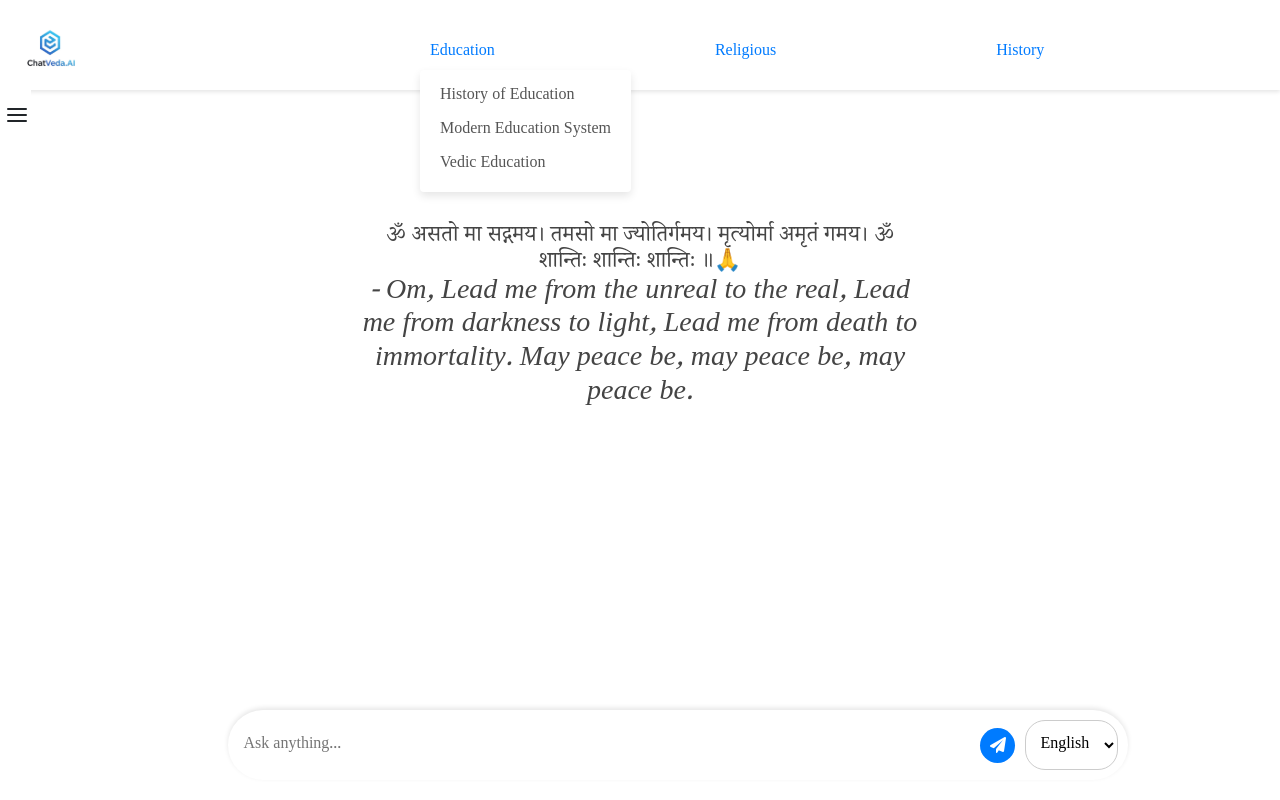
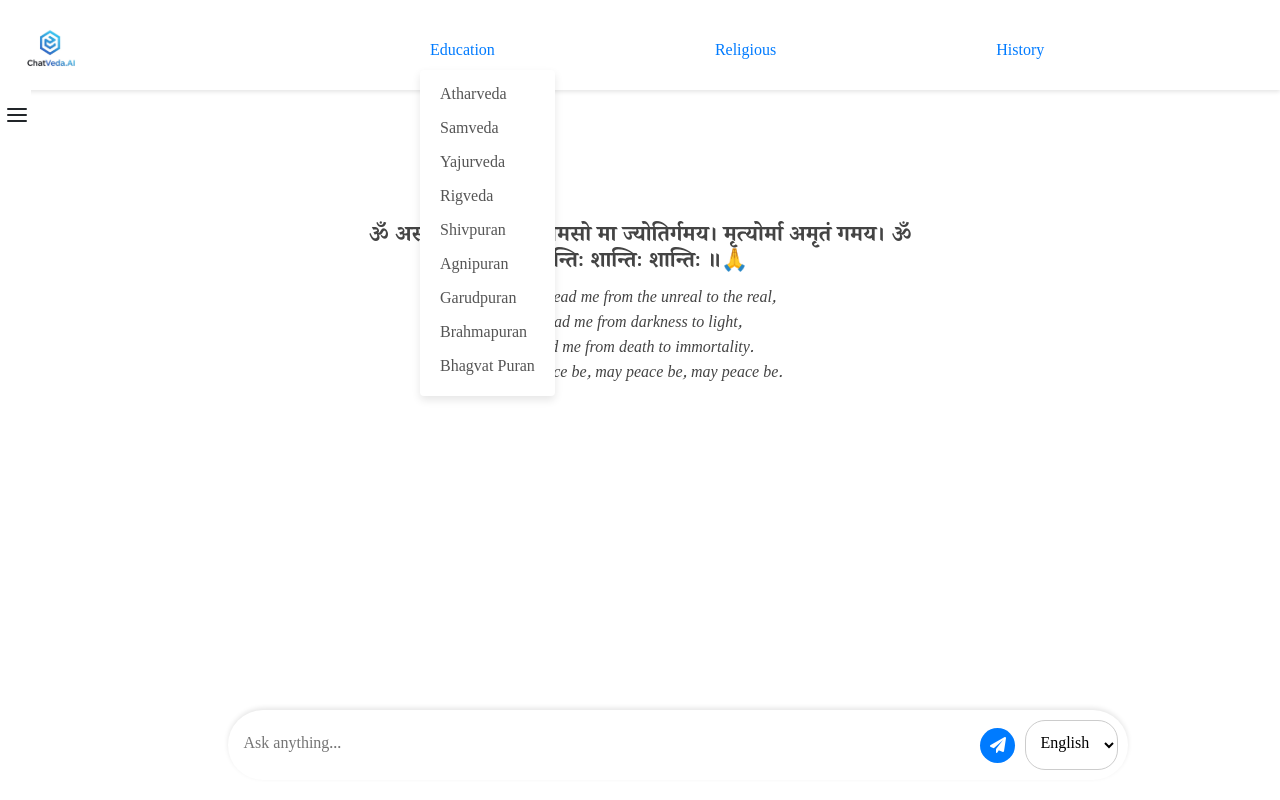
Before and after one commit to Sneha-Infoveda/infoveda9370, a React (Create React App) app: page / in a window 1280 px wide. Both pictures are taken after a click on the button "Education". Built offline with nearby package versions, Linux system fonts and the light colour scheme.

Commit message:
Updated UI Functionality

```diff
--- a/src/App.js
+++ b/src/App.js
@@ -12,6 +12,7 @@ function App() {
     const [isSidebarOpen, setIsSidebarOpen] = useState(false); // Track sidebar state
     const [showWelcome, setShowWelcome] = useState(true); // Welcome message state
     const [language, setLanguage] = useState("en"); // ✅ Add language state
+    const [isGenerating, setIsGenerating] = useState(false); // ✅ Add isGenerating state
 
     // Hide welcome message when user sends a message
     useEffect(() => {
@@ -29,23 +30,31 @@ function App() {
 
     return (
         <div className={`app-container ${isSidebarOpen ? 'sidebar-open' : ''}`}>
-            {/* Pass isSidebarOpen as a prop */}
             <Navbar onSearch={(query) => setQuery(query)} isSidebarOpen={isSidebarOpen} />
             <Sidebar setQuery={setQuery} isOpen={isSidebarOpen} setIsOpen={setIsSidebarOpen} />
 
             {/* Display Welcome Message Before Chat Starts */}
             {showWelcome && (
                 <div className="welcome-message">
-                    <h2>
-                        ॐ असतो मा सद्गमय। तमसो मा ज्योतिर्गमय। मृत्योर्मा अमृतं गमय। ॐ शान्तिः शान्तिः शान्तिः ॥
-                        <span role="img" aria-label="smile">🙏</span>
-                        <h3><i>- Om,
-                            Lead me from the unreal to the real,
-                            Lead me from darkness to light,
-                            Lead me from death to immortality.
-                            May peace be, may peace be, may peace be.</i></h3>
-                    </h2>
-                </div>
+                <h2>
+                    ॐ असतो मा सद्गमय। तमसो मा ज्योतिर्गमय। मृत्योर्मा अमृतं गमय। ॐ शान्तिः शान्तिः शान्तिः ॥
+                    <span role="img" aria-label="smile">🙏</span>
+                </h2>
+
+                <h3 className="sanskrit-text">
+                    <i>- Om, Lead me from the unreal to the real,</i>
+                </h3>
+                <h3>
+                    <i>Lead me from darkness to light,</i>
+                </h3>
+                <h3>
+                    <i>Lead me from death to immortality.</i>
+                </h3>
+                <h3>
+                    <i>May peace be, may peace be, may peace be.</i>
+                </h3>
+            </div>
+
             )}
 
             {/* Main Content */}
@@ -54,10 +63,15 @@ function App() {
                     query={query}
                     setQuery={setQuery}
                     setChatHistory={setChatHistory}
-                    language={language}  // ✅ Pass language state
-                    setLanguage={setLanguage} // ✅ Pass setLanguage function
+                    language={language}
+                    setLanguage={setLanguage}
+                    setIsGenerating={setIsGenerating} // ✅ Pass isGenerating function to SearchBar
                 />
-                <ChatContainer chatHistory={chatHistory} setQuery={setQuery} />
+                <ChatContainer
+                    chatHistory={chatHistory}
+                    setQuery={setQuery}
+                    isGenerating={isGenerating} // ✅ Pass isGenerating state to ChatContainer
+                />
             </div>
         </div>
     );
--- a/src/assets/styles.css
+++ b/src/assets/styles.css
@@ -241,6 +241,21 @@ ul li a i {
     word-break: break-word;
     white-space: normal;
 }
+.welcome-message h2 {
+    font-size: 22px; /* Keep h2 slightly larger */
+    font-weight: bold;
+    margin-bottom: 10px; /* Space below Sanskrit text */
+}
+
+.welcome-message h3 {
+    font-size: 16px; /* Reduce size of English text */
+    margin-bottom: 6px; /* Adds space between lines */
+}
+
+.sanskrit-text {
+    margin-top: 12px; /* Extra spacing above first English translation */
+}
+
 
 /* Responsive Adjustments */
 @media (max-width: 768px) {
@@ -248,14 +263,14 @@ ul li a i {
         width: 90%;
     }
     .welcome-message h2 {
-        font-size: 1.5em;
+        font-size: 1em;
         margin-top: 50px;
     }
 }
 
 @media (max-width: 480px) {
     .welcome-message h2 {
-        font-size: 1.2em;
+        font-size: 1em;
     }
 }
 
--- a/src/components/ChatContainer.css
+++ b/src/components/ChatContainer.css
@@ -15,7 +15,7 @@
     overflow-y: auto;
 }
 .chat-container {
-    max-height: 800px; /* Set a proper height for scrolling */
+    max-height: 600px; /* Set a proper height for scrolling */
     overflow-y: auto; /* Enable vertical scrolling */
 
     scroll-behavior: smooth; /* Smooth scrolling */
@@ -105,6 +105,7 @@
     margin: 5px 0; /* Remove large spacing */
 }
 
+
 /* Buttons inside bot messages */
 .chat-message.bot button {
     width: 100%; /* Make buttons take full width */
@@ -114,14 +115,24 @@
 
 
 /* Message Bubble */
-.message-bubble {
+/* .message-bubble {
     padding: 10px;
     border-radius: 10px;
     max-width: 100%;
     margin-top: -18px;
 
 
+} */
+
+.message-bubble {
+    padding: 10px;
+    border-radius: 10px;
+    max-width: 100%; /* Default for mobile */
+    margin-top: -18px;
 }
+
+/* Adjust width for larger screens (laptops, desktops) */
+
 
 /* Justify AI response text inside message bubbles */
 .chat-message.bot .message-bubble {
@@ -169,3 +180,22 @@
         max-width: 80%;
     }
 }
+
+
+@media (min-width: 1024px) {
+    .message-sender {
+        display: flex;
+        flex-direction: row;
+        align-items: center; /* Align in a row */
+        gap: 10px; /* Add spacing between Seeker and ChatVeda */
+    }
+
+    .chat-message {
+        max-width: 60%; /* Reduce width for larger screens */
+    }
+
+    .chat-container {
+        max-width: 1000px; /* Ensure chat container fits well on laptop screens */
+        padding: 20px; /* Adjust padding */
+    }
+}
--- a/src/components/Navbar.jsx
+++ b/src/components/Navbar.jsx
@@ -24,9 +24,15 @@ const Navbar = ({ onSearch }) => {
                         </button>
                         {openDropdown === 'education' && (
                             <ul className="dropdown">
-                                <li><button onClick={() => handleItemClick('History of Education')}>History of Education</button></li>
-                                <li><button onClick={() => handleItemClick('Modern Education System')}>Modern Education System</button></li>
-                                <li><button onClick={() => handleItemClick('Vedic Education')}>Vedic Education</button></li>
+                                <li><button onClick={() => handleItemClick('Atharveda')}>Atharveda</button></li>
+                                <li><button onClick={() => handleItemClick('Samveda')}>Samveda</button></li>
+                                <li><button onClick={() => handleItemClick('Yajurveda')}>Yajurveda</button></li>
+                                <li><button onClick={() => handleItemClick('Rigveda')}>Rigveda</button></li>
+                                <li><button onClick={() => handleItemClick('Shivpuran')}>Shivpuran</button></li>
+                                <li><button onClick={() => handleItemClick('Agnipuran')}>Agnipuran</button></li>
+                                <li><button onClick={() => handleItemClick('Garudpuran')}>Garudpuran</button></li>
+                                <li><button onClick={() => handleItemClick('Brahmapuran')}>Brahmapuran</button></li>
+                                <li><button onClick={() => handleItemClick('Bhagvat Puran')}>Bhagvat Puran</button></li>
                             </ul>
                         )}
                     </li>
@@ -36,8 +42,8 @@ const Navbar = ({ onSearch }) => {
                         </button>
                         {openDropdown === 'religious' && (
                             <ul className="dropdown">
-                                <li><button onClick={() => handleItemClick('Hinduism')}>Hinduism</button></li>
-                                <li><button onClick={() => handleItemClick('Buddhism')}>Buddhism</button></li>
+                                <li><button onClick={() => handleItemClick('Bhagvad Gita')}>Bhagvad Gita</button></li>
+                                <li><button onClick={() => handleItemClick('Ram charit Manas')}>Ram charit Manas</button></li>
                             </ul>
                         )}
                     </li>
@@ -47,8 +53,8 @@ const Navbar = ({ onSearch }) => {
                         </button>
                         {openDropdown === 'history' && (
                             <ul className="dropdown">
-                                <li><button onClick={() => handleItemClick('Ancient History')}>Ancient History</button></li>
-                                <li><button onClick={() => handleItemClick('Medieval History')}>Medieval History</button></li>
+                                <li><button onClick={() => handleItemClick('Ramayana')}>Ramayana</button></li>
+                                <li><button onClick={() => handleItemClick('Mahabharta')}>Mahabharta</button></li>
                             </ul>
                         )}
                     </li>
--- a/src/components/SearchBar.jsx
+++ b/src/components/SearchBar.jsx
@@ -1,12 +1,13 @@
 import React, { useState } from 'react';
 import './SearchBar.css';
 
-const SearchBar = ({ query, setQuery, setChatHistory, language, setLanguage }) => {
+const SearchBar = ({ query, setQuery, setChatHistory, language, setLanguage, setIsGenerating }) => {
     const [loading, setLoading] = useState(false);
 
     const handleSearch = async () => {
         if (!query.trim()) return;
         setLoading(true);
+        setIsGenerating(true);  // ✅ Show "Generating answer..." in ChatContainer
 
         // Add user message to chat history
         setChatHistory(prevChat => [
@@ -34,6 +35,7 @@ const SearchBar = ({ query, setQuery, setChatHistory, language, setLanguage }) =
             console.error("Error fetching response:", error);
         } finally {
             setLoading(false);
+            setIsGenerating(false);  // ✅ Hide "Generating answer..." when response arrives
         }
     };
 
@@ -46,13 +48,15 @@ const SearchBar = ({ query, setQuery, setChatHistory, language, setLanguage }) =
 
     return (
         <div className="search-bar">
-            <input
+            {<input
                 type="text"
                 value={query}
                 onChange={(e) => setQuery(e.target.value)}
                 onKeyPress={handleKeyPress} // Detect Enter key
                 placeholder="Ask anything..."
-            />
+                disabled={loading}
+            /> }
+
             <button onClick={handleSearch} disabled={loading}>
                 {loading ? ". . ." : <i className="fas fa-paper-plane"></i>}
             </button>
```
Also changed, not shown: src/components/ChatContainer.jsx (+14 -14 lines).
